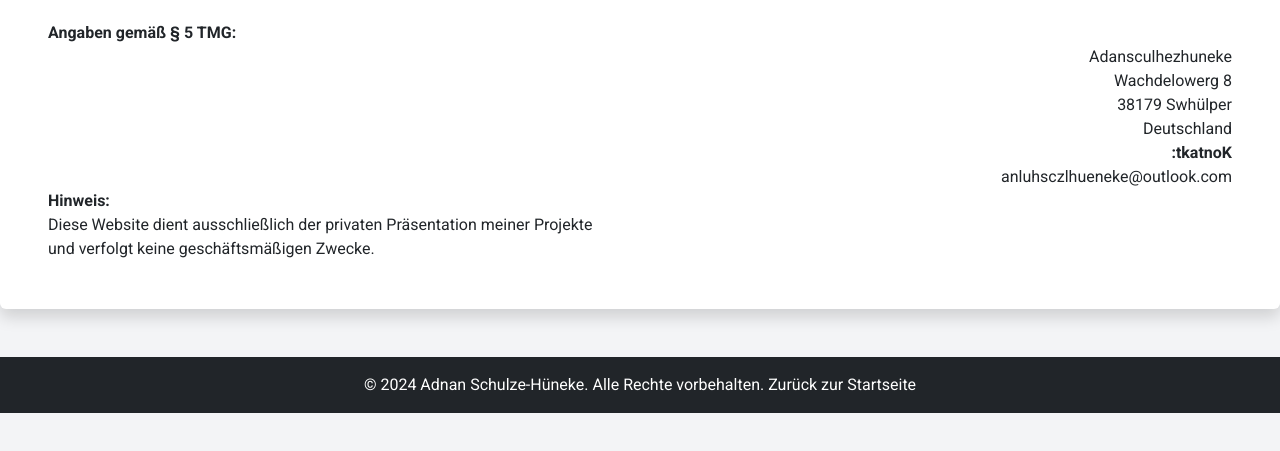
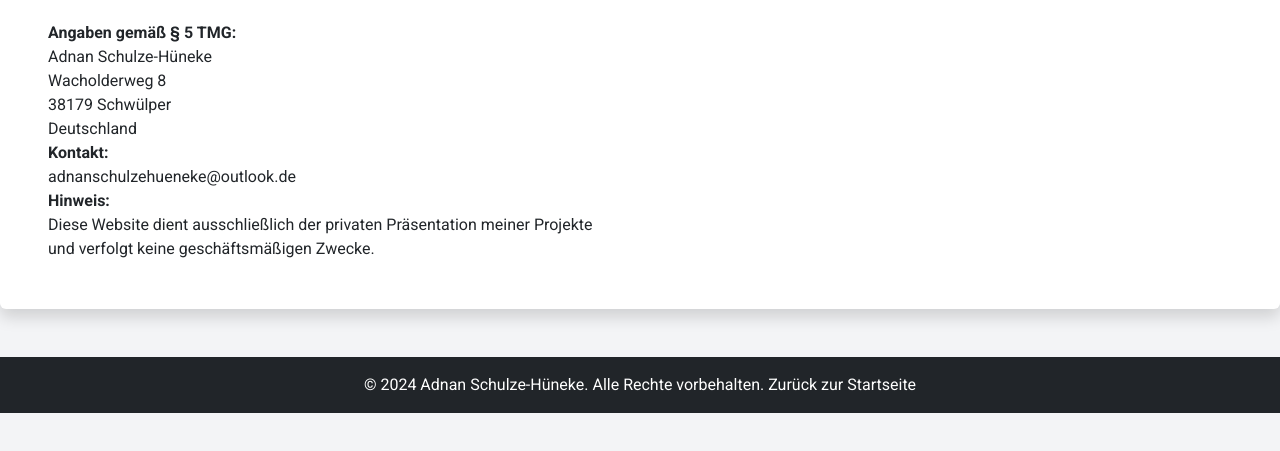
Before and after one commit to ASH-Anwendungsentwickler/mein-portfolio, a plain HTML site: page impressum.html in a window 1280 px wide. Shown: the part 191-642 px from the top of the page. Drawn offline with nearby package versions, Linux system fonts and the light colour scheme.

Commit message:
Update impressum.html

```diff
--- a/impressum.html
+++ b/impressum.html
@@ -43,15 +43,15 @@
     <div class="container bg-white shadow rounded p-5">
         <h1 class="text-3xl font-bold mb-4">Impressum</h1>
         <p><strong>Angaben gemäß &sect; 5 TMG:</strong></p>
-            <p class="non-selectable hidden-content">
-                <span>ekenuhzehlucsnadA</span> <br>
-                <span>8 grewoledhcaW</span><br>
-                <span>replühwS 97183</span><br>
-                <span>dnalhcstueD</span>
+        <p class="non-selectable">
+            <span class="hidden-content" style="direction: ltr; unicode-bidi: normal;">Adnan Schulze-Hüneke</span><br>
+            <span class="hidden-content" style="direction: ltr; unicode-bidi: normal;">Wacholderweg 8</span><br>
+            <span class="hidden-content" style="direction: ltr; unicode-bidi: normal;">38179 Schwülper</span><br>
+            <span class="hidden-content" style="direction: ltr; unicode-bidi: normal;">Deutschland</span>
         </p>
-            <p class="non-selectable hidden-content">
+        <p class="non-selectable">
             <strong>Kontakt:</strong><br>
-                <span>moc.kooltuo@ekeneuhlzcshulna</span>
+            <span class="hidden-content" style="direction: ltr; unicode-bidi: normal;">adnanschulzehueneke@outlook.de</span>
         </p>
         <p>
             <strong>Hinweis:</strong><br>
@@ -60,6 +60,7 @@
         </p>
     </div>
 </section>
+
 
     <!-- Footer -->
     <footer class="bg-dark text-white py-3 text-center">
```
Lines whose indentation alone changed are shown as unchanged.
